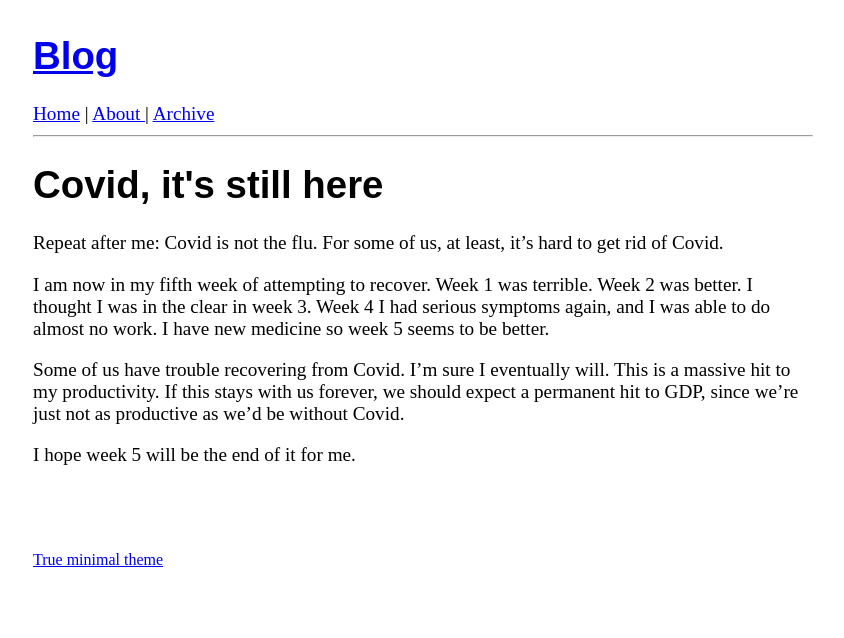
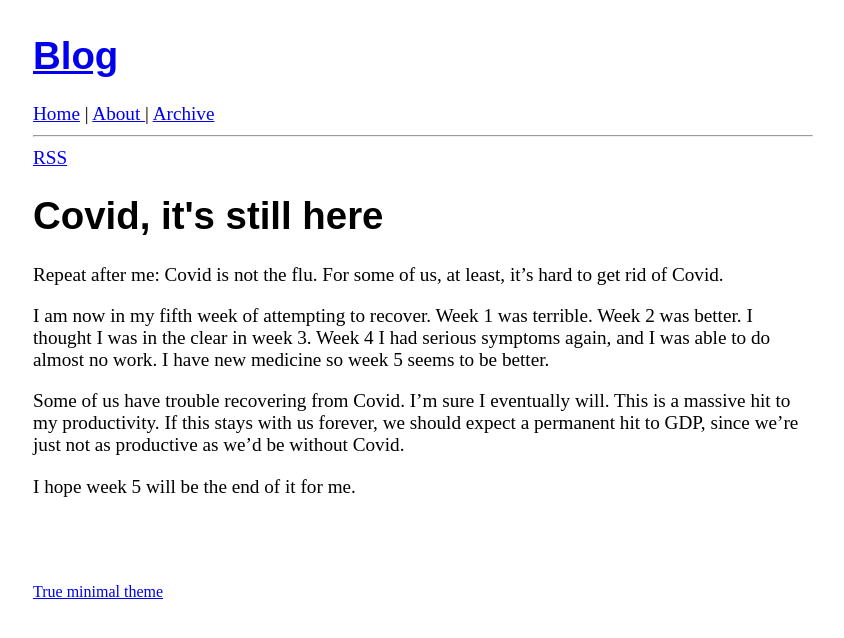
Before and after one commit to bachmeil/the-blog, a Jekyll site: the page built from _posts/2022-10-11-covid-still-here.md, in a window 1280 px wide. Shown: the top 638 px of the page, without its empty margins (217-1061 px from the left). Built offline with Jekyll 4.4.1, drawn with Linux system fonts in a browser that asks for light colours.

Commit message:
Add rss feed

```diff
--- a/_config.yml
+++ b/_config.yml
@@ -1,5 +1,6 @@
 name: "Blog"
 description: ""
+title: "The bachmeil blog"
 
 url: 'https://bachmeil.github.io/the-blog'
 baseurl: ''
@@ -15,6 +16,7 @@
 
 plugins:
   - jekyll-paginate
+  - jekyll-feed
 paginate: 10
 paginate_path: /page-:num
 
--- a/_layouts/post.html
+++ b/_layouts/post.html
@@ -1,6 +1,12 @@
 ---
 layout: default
 ---
+<head>
+    <link rel="alternate" type="application/atom+xml" title="{{ site.title }}" href="/feed.xml">
+</head>
+
+<a class="btn btn-rss" href="/feed.xml" target="_blank">RSS</a>
+
 <h1>{{ page.title }}{{site.baseurl}}{{ page.shortUrl }}</h1>
 <div class='separator'></div>
 
```
